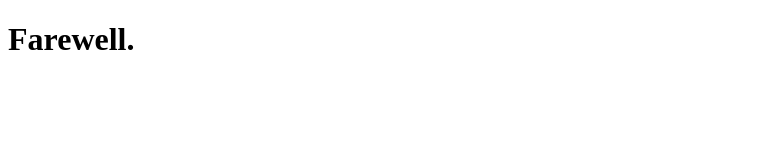
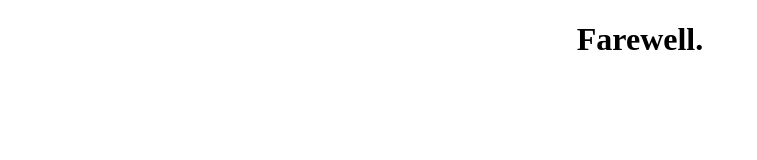
Before and after one commit to SimonHateri/SimonHateri.github.io, a plain HTML site: page index.html in a window 1280 px wide. Shown: the whole page, without its empty margins (0-757 px from the left). Drawn offline with Linux system fonts and the light colour scheme.

Commit message:
Update index.html

```diff
--- a/index.html
+++ b/index.html
@@ -4,6 +4,6 @@
         <title>Farewell</title>
     </head>
     <body>
-        <h1 .center>Farewell.</h1>
+        <h1><center>Farewell.</center></h1>
     </body>
 </html>
```
